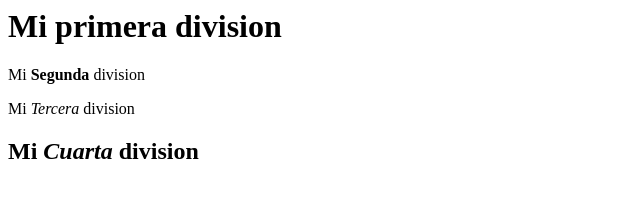
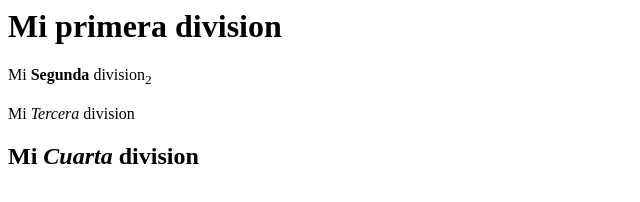
Before and after one commit to maangelicat/pwiinoche.github.io, a plain HTML site: page index.html in a window 1280 px wide. Shown: the whole page, without its empty margins (0-640 px from the left). Drawn offline with Linux system fonts and the light colour scheme.

```diff
--- a/index.html
+++ b/index.html
@@ -3,7 +3,7 @@
 	</head>
 	<body>
 		<div><p><h1>Mi primera division</h1></p></div>
-		<div><p>Mi <b>Segunda</b> division</p></div>
+		<div><p>Mi <b>Segunda</b> division<sub>2</sub></p></div>
 		<div><p>Mi <em>Tercera</em> division</p></div>
 		<div><h2>Mi <em>Cuarta</em> division</h2></div>
 	</body>
```
